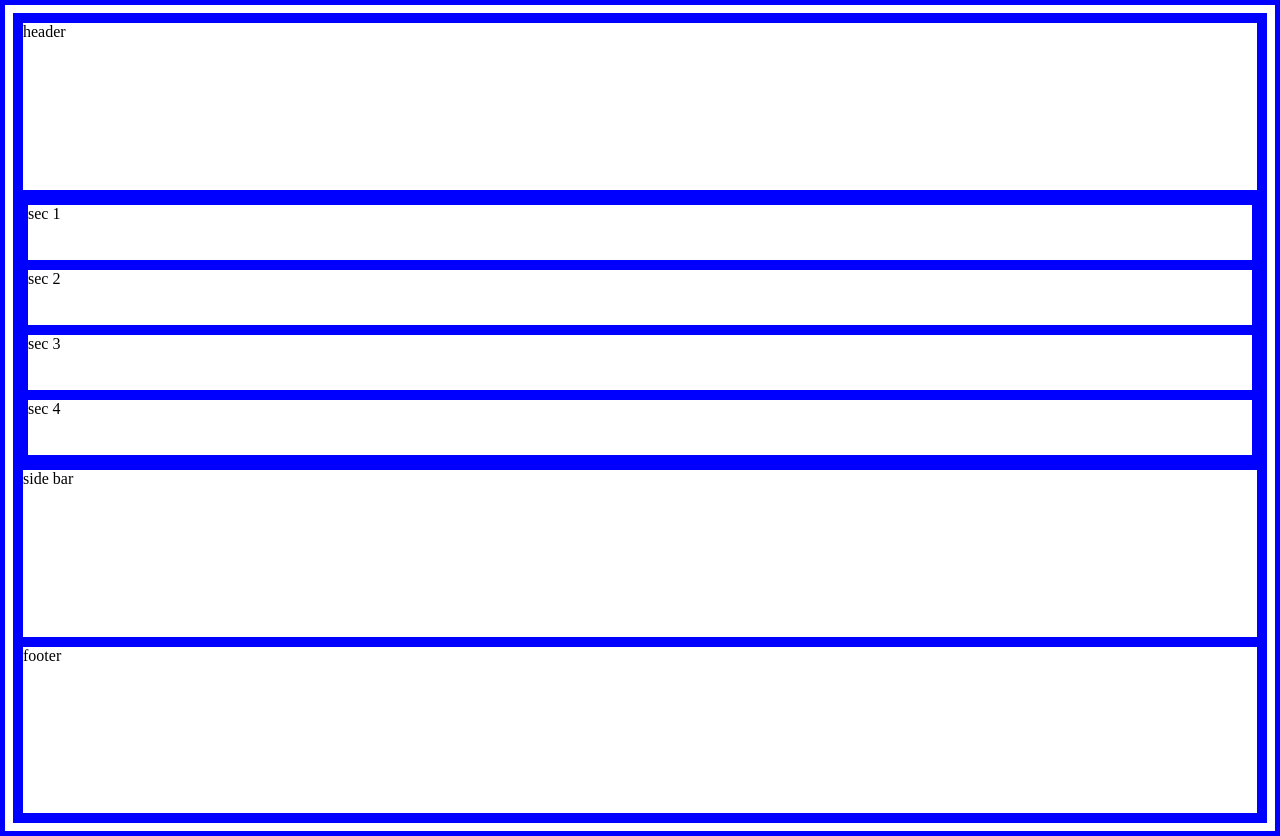
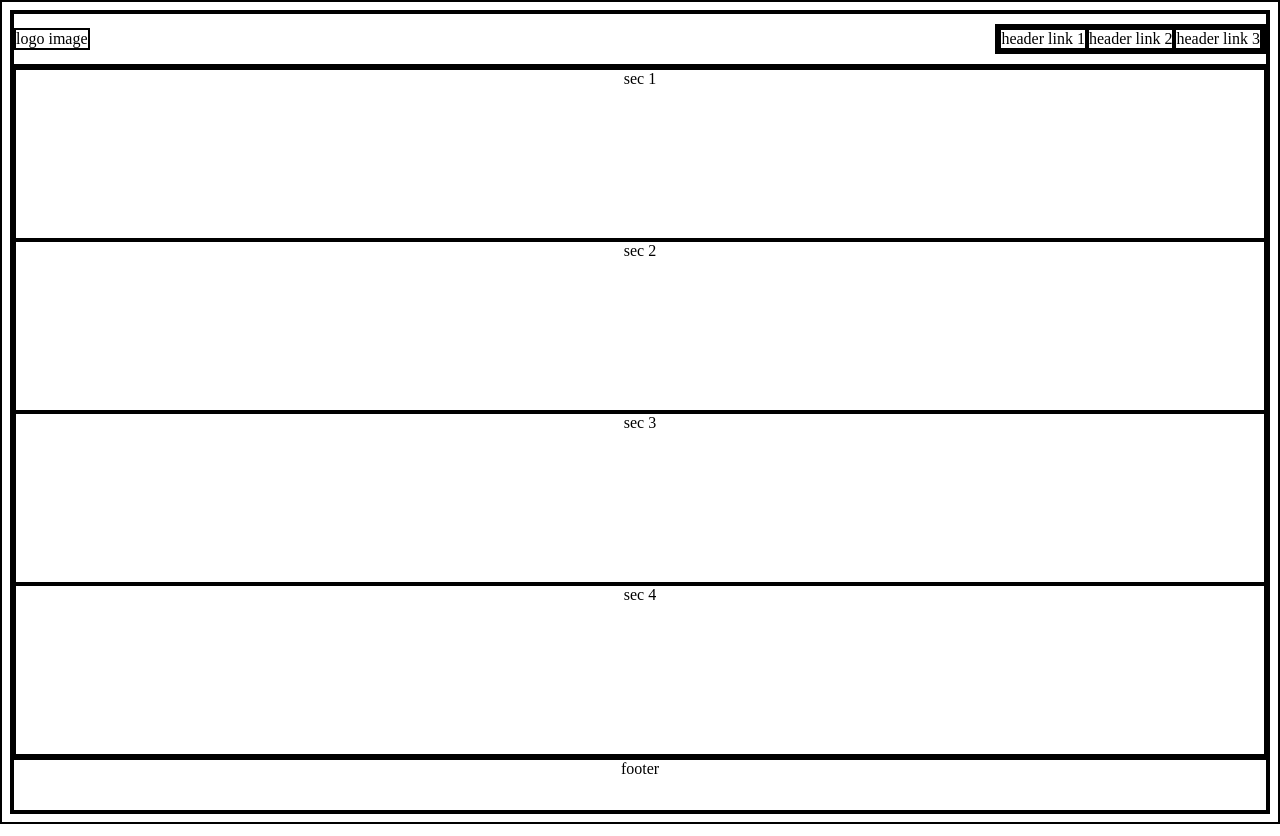
Before and after one commit to leongjinkai/landing-page, a plain HTML site: page index.html in a window 1280 px wide. Drawn offline with Linux system fonts and the light colour scheme.

Commit message:
Added logo and header links structure

```diff
--- a/index.html
+++ b/index.html
@@ -10,7 +10,14 @@
 <body>
     <header>
         <!-- logo -->
-        header
+        <div class="header-logo">logo image</div>
+        <div class="nav-bar">
+            <ul>
+                <li>header link 1</li>
+                <li>header link 2</li>
+                <li>header link 3</li>
+            </ul>
+        </div>
     </header>
     <main>
         <section>
@@ -30,10 +37,6 @@
             sec 4
         </section>
     </main>
-    <aside>
-        <!-- Additional Side bar for social media links -->
-        side bar
-    </aside>
     <footer>
         <!-- Copyright @Leong Jin Kai -->
         footer
--- a/styles.css
+++ b/styles.css
@@ -1,22 +1,45 @@
 * {
-    border: 5px solid blue;
+    border: 2px solid rgb(0, 0, 0);
+    text-align: center;
 }
 
 body {
     display: flex;
     flex-direction: column;
     min-height: 100vh;
-}
-
-body > * {
-    flex: 1;
+    justify-content: space-between;
 }
 
 main {
     display: flex;
     flex-direction: column;
+    flex: 1;
 }
 
 main > * {
     flex: 1;
 }
+
+header {
+    margin: 0px;
+    padding: 0px;
+    height: 50px;
+    display: flex;
+    justify-content: space-between;
+    align-items: center;
+}
+
+ul {
+    display: flex;
+    justify-content: space-around;
+    margin: 0px;
+    padding: 0px;
+}
+
+li {
+    list-style: none;
+}
+
+footer {
+    height: 50px;
+}
```
